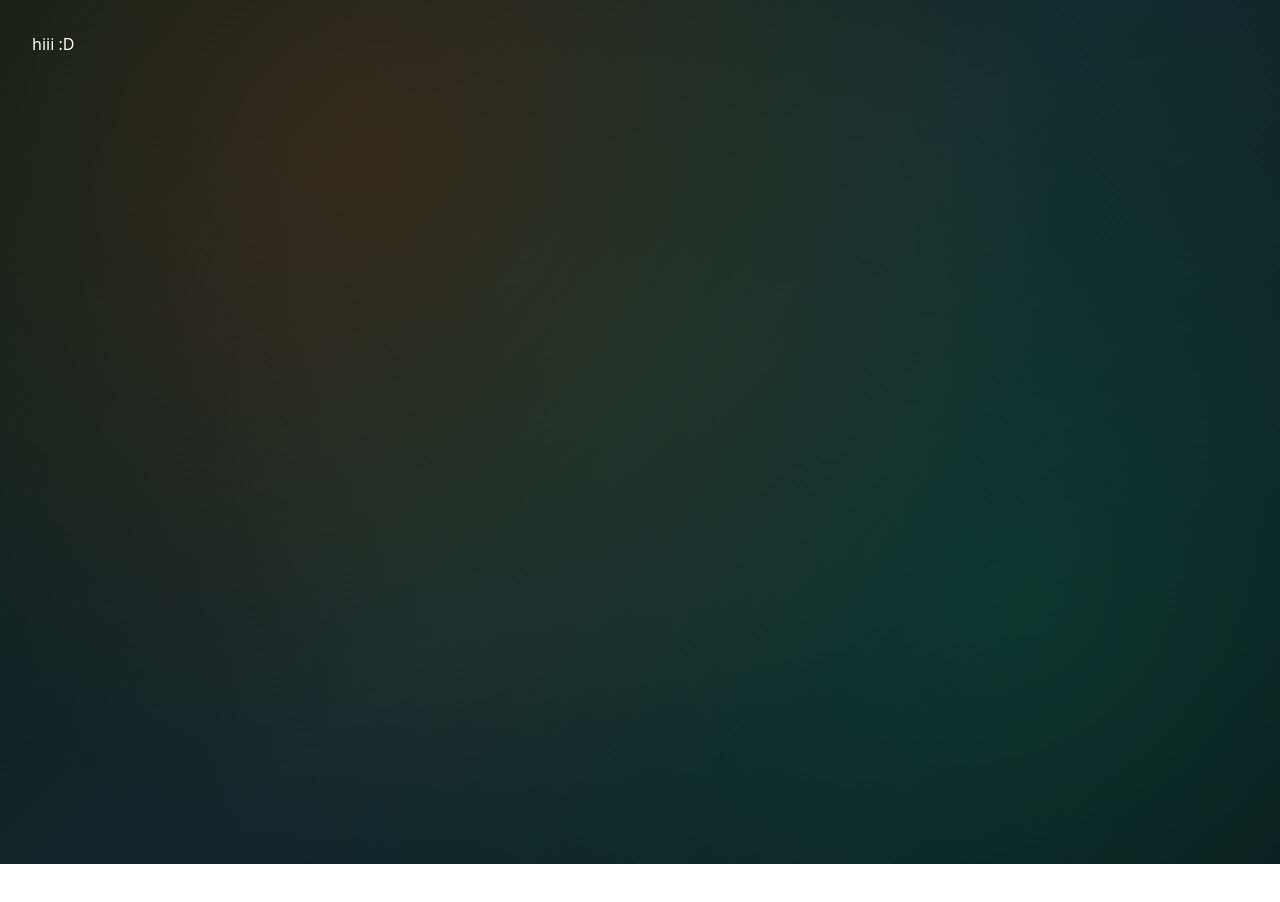
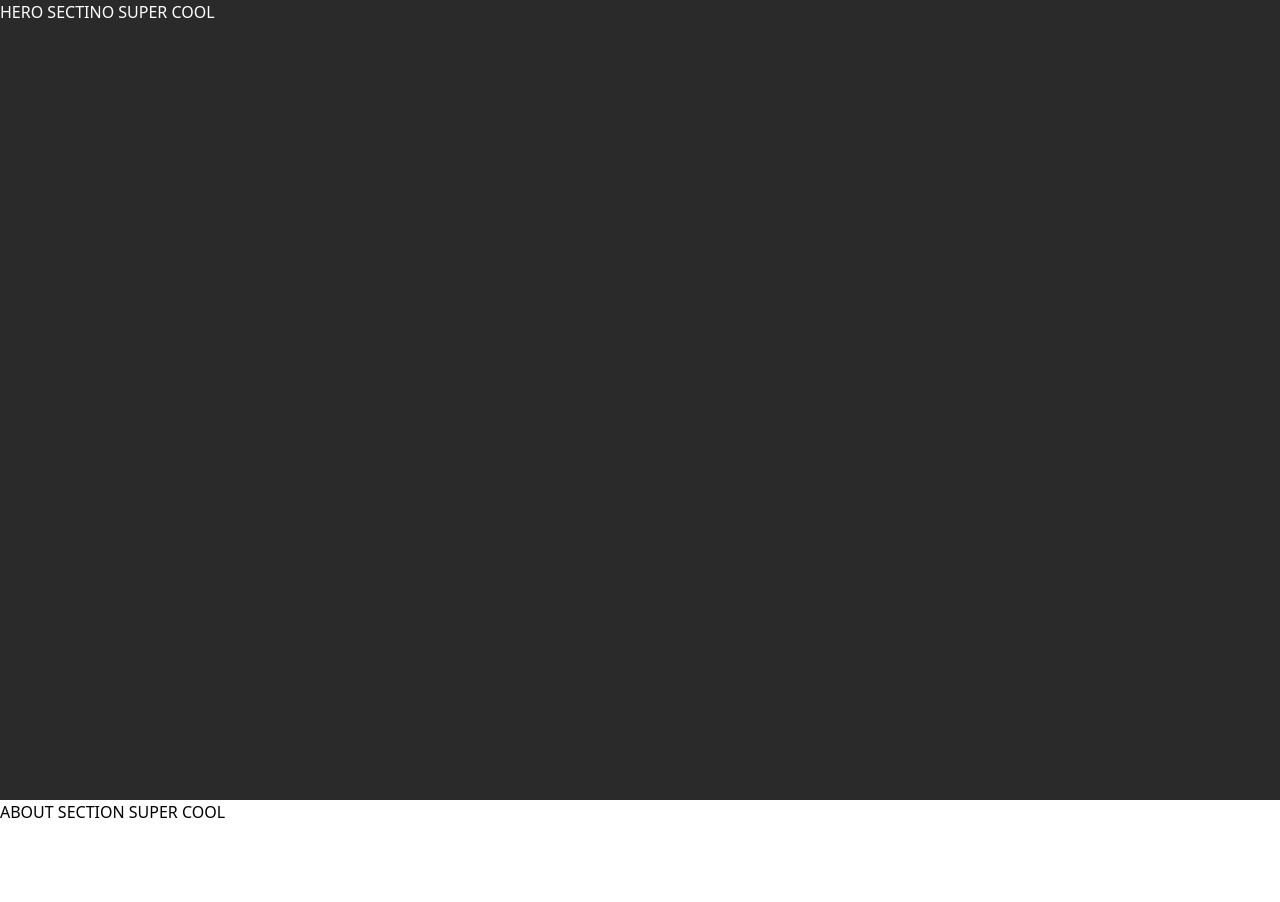
Before and after one commit to kvnfrr/kvnfrr.github.io, an Astro site: page / in a window 1280 px wide. Before the commit the page ends 864 px from the top, so only its background shows below. Built offline with nearby package versions, Linux system fonts and the light colour scheme; Astro itself is replaced by a stand-in of ours.

Commit message:
slowly cooking backgrounds/sections

```diff
--- /dev/null
+++ b/src/components/About.astro
@@ -0,0 +1,5 @@
+---
+---
+<section class="min-h-screen bg-studio-bg about">
+    <p>ABOUT SECTION SUPER COOL</p>
+</section>
--- a/src/components/Hero.astro
+++ b/src/components/Hero.astro
@@ -1,5 +1,5 @@
 ---
 ---
-<section class="min-h-screen bg-studio-bg text-white">
-    <p>hiii :D</p>
+<section class="min-h-screen bg-studio-bg text-white hero">
+    <p>HERO SECTINO SUPER COOL</p>
 </section>
--- a/src/pages/index.astro
+++ b/src/pages/index.astro
@@ -1,8 +1,10 @@
 ---
 import MainLayout from "../layouts/MainLayout.astro";
 import Hero from '../components/Hero.astro';
+import About from '../components/About.astro';
 ---
 
 <MainLayout title="Kvnfrr | Portfolio">
     <Hero />
+    <About />
 </MainLayout>
--- a/src/styles/global.css
+++ b/src/styles/global.css
@@ -7,9 +7,17 @@
 
 body {
   margin: 0;
-  padding: 2rem;
+  padding: 0;
   font-family: system-ui, sans-serif;
-  background: radial-gradient(circle at 30% 20%, rgba(255, 80, 0, 0.15), transparent 60%),
-              radial-gradient(circle at 80% 70%, rgba(0, 150, 90, 0.20), transparent 70%),
-              linear-gradient(135deg, #0d1f1a, #13262a, #0c1418);
+  background: #2a2a2a;
+  z-index: 0;
 }
+
+.hero {
+  background: #2a2a2a;
+}
+
+.about {
+  background: white;
+  width: 100%;
+}
```
